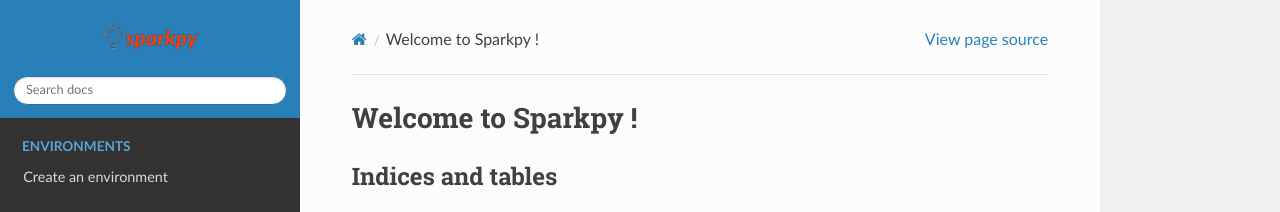
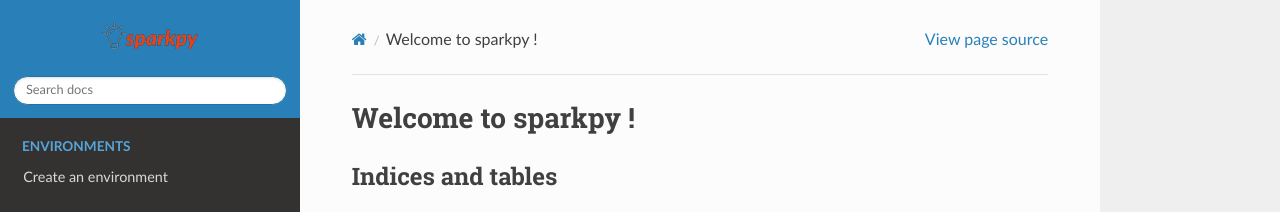
Before and after one commit to kpatel122/sparkpy-web-client, a Sphinx documentation site: the page built from Docs/index.rst, in a window 1280 px wide and 1310 px high. Shown: the top 212 px of the window. Built offline with Sphinx 7.4.7 and the Read the Docs theme 2.0.0, drawn with Linux system fonts in a browser that asks for light colours.

Commit message:
updated docs

```diff
--- a/Docs/index.rst
+++ b/Docs/index.rst
@@ -29,7 +29,7 @@
 
 
 ====================
-Welcome to Sparkpy !
+Welcome to sparkpy !
 ====================
 
 
```
Also changed, not shown: 6 other files.
